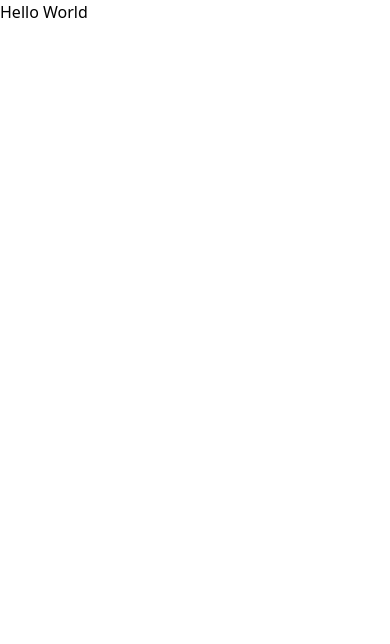
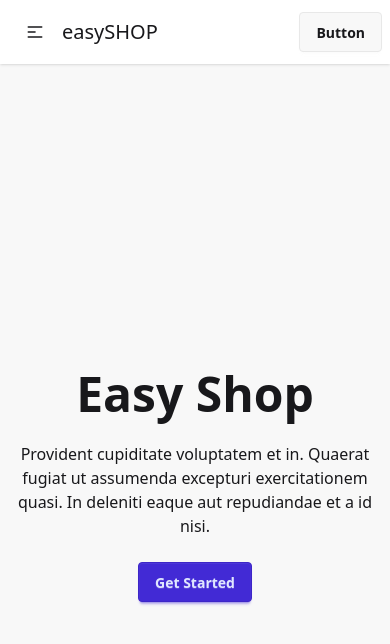
Before and after one commit to Foysal-Munsy/easy-shop, a Next.js app: page / in a window 390 px wide. Shown: the top 644 px of the page. Built offline with nearby package versions, Linux system fonts and the light colour scheme.

Commit message:
hero structure added

```diff
--- /dev/null
+++ b/src/app/Components/Hero.jsx
@@ -0,0 +1,19 @@
+import React from "react";
+
+export default function Hero() {
+  return (
+    <div className="hero bg-base-200 min-h-screen">
+      <div className="hero-content text-center">
+        <div className="max-w-md">
+          <h1 className="text-5xl font-bold">Easy Shop</h1>
+          <p className="py-6">
+            Provident cupiditate voluptatem et in. Quaerat fugiat ut assumenda
+            excepturi exercitationem quasi. In deleniti eaque aut repudiandae et
+            a id nisi.
+          </p>
+          <button className="btn btn-primary">Get Started</button>
+        </div>
+      </div>
+    </div>
+  );
+}
--- /dev/null
+++ b/src/app/Components/Navbar.jsx
@@ -0,0 +1,60 @@
+import Link from "next/link";
+import React from "react";
+
+export default function Navbar() {
+  const navMenu = () => {
+    return (
+      <>
+        <li>
+          <Link href={"/"}>Home</Link>
+        </li>
+        <li>
+          <Link href={"/products"}>Products</Link>
+        </li>
+        <li>
+          <Link href={"/add-product"}>Add Product</Link>
+        </li>
+      </>
+    );
+  };
+  return (
+    <div className="navbar bg-base-100 shadow-sm">
+      <div className="navbar-start">
+        <div className="dropdown">
+          <div tabIndex={0} role="button" className="btn btn-ghost lg:hidden">
+            <svg
+              xmlns="http://www.w3.org/2000/svg"
+              className="h-5 w-5"
+              fill="none"
+              viewBox="0 0 24 24"
+              stroke="currentColor"
+            >
+              {" "}
+              <path
+                strokeLinecap="round"
+                strokeLinejoin="round"
+                strokeWidth="2"
+                d="M4 6h16M4 12h8m-8 6h16"
+              />{" "}
+            </svg>
+          </div>
+          <ul
+            tabIndex={0}
+            className="menu menu-sm dropdown-content bg-base-100 rounded-box z-1 mt-3 w-52 p-2 shadow"
+          >
+            {navMenu()}
+          </ul>
+        </div>
+        <Link href={"/"} className="text-xl">
+          easySHOP
+        </Link>
+      </div>
+      <div className="navbar-center hidden lg:flex">
+        <ul className="menu menu-horizontal px-1">{navMenu()}</ul>
+      </div>
+      <div className="navbar-end">
+        <a className="btn">Button</a>
+      </div>
+    </div>
+  );
+}
--- a/src/app/globals.css
+++ b/src/app/globals.css
@@ -1 +1,2 @@
 @import "tailwindcss";
+@plugin "daisyui";
--- a/src/app/layout.js
+++ b/src/app/layout.js
@@ -1,5 +1,6 @@
 import { Geist, Geist_Mono } from "next/font/google";
 import "./globals.css";
+import Navbar from "./Components/Navbar";
 
 const geistSans = Geist({
   variable: "--font-geist-sans",
@@ -22,6 +23,7 @@
       <body
         className={`${geistSans.variable} ${geistMono.variable} antialiased`}
       >
+        <Navbar />
         {children}
       </body>
     </html>
--- a/src/app/page.js
+++ b/src/app/page.js
@@ -1,9 +1,11 @@
+// Home Page
 import Image from "next/image";
+import Hero from "./Components/Hero";
 
 export default function Home() {
   return (
     <div>
-      <h1>Hello World</h1>
+      <Hero />
     </div>
   );
 }
```
